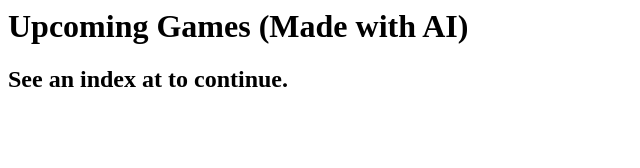
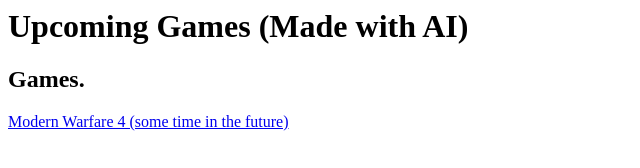
Before and after one commit to andypod/games, a plain HTML site: page index.html in a window 1280 px wide. Shown: the whole page, without its empty margins (0-640 px from the left). Drawn offline with Linux system fonts and the light colour scheme.

Commit message:
Update index.html

```diff
--- a/index.html
+++ b/index.html
@@ -1,6 +1,6 @@
 <html>
   <title>Upcoming Games</title>
 <h1>Upcoming Games (Made with AI)</h1>
-<h2>See an index at <a href='https://andypod.github.io/'></a> to continue.</h2>
-
+<h2>Games.</h2>
+  <a href='mw4'>Modern Warfare 4 (some time in the future)</a>
 </html>
```
